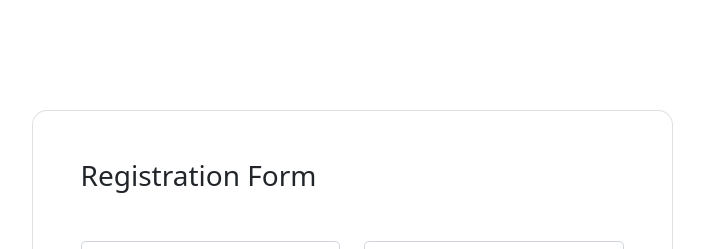
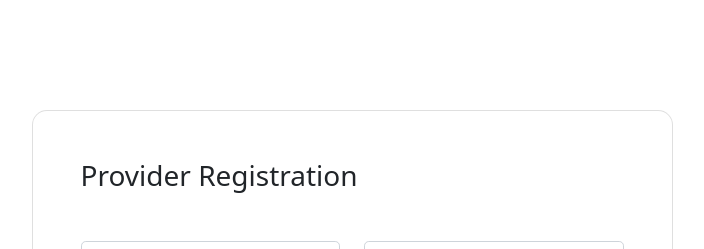
Before and after one commit to fawafula/AvailityProviderRegistration, an Angular app in the folder availty-registration-app/: page /register in a window 1280 px wide. Shown: the top 249 px of the page, without its empty margins (288-992 px from the left). Built offline with nearby package versions, Linux system fonts and the light colour scheme.

Commit message:
Added registration form template html

```diff
--- a/availty-registration-app/src/app/register/register.component.html
+++ b/availty-registration-app/src/app/register/register.component.html
@@ -1,26 +1,10 @@
-<!-- <p>Registration form works!!</p>
-<form action="">
-    <input type="text">
-    <label for="input">First Name</label>
-    <input type="text">
-    <label for="input">Last Name</label>
-    <input type="text">
-    <label for="input">NPI Number</label>
-    <input type="text">
-    <label for="input">Business Address</label>
-    <input type="text">
-    <label for="input">telephone Number</label>
-    <input type="text">
-    <label for="input">Email Address</label>
-</form> -->
-
 <section class="vh-100 gradient-custom">
     <div class="container py-5 h-100">
         <div class="row justify-content-center align-items-center h-100">
             <div class="col-12 col-lg-9 col-xl-7">
                 <div class="card shadow-2-strong card-registration" style="border-radius: 15px;">
                     <div class="card-body p-4 p-md-5">
-                        <h3 class="mb-4 pb-2 pb-md-0 mb-md-5">Registration Form</h3>
+                        <h3 class="mb-4 pb-2 pb-md-0 mb-md-5">Provider Registration</h3>
                         <form>
 
                             <div class="row">
```
